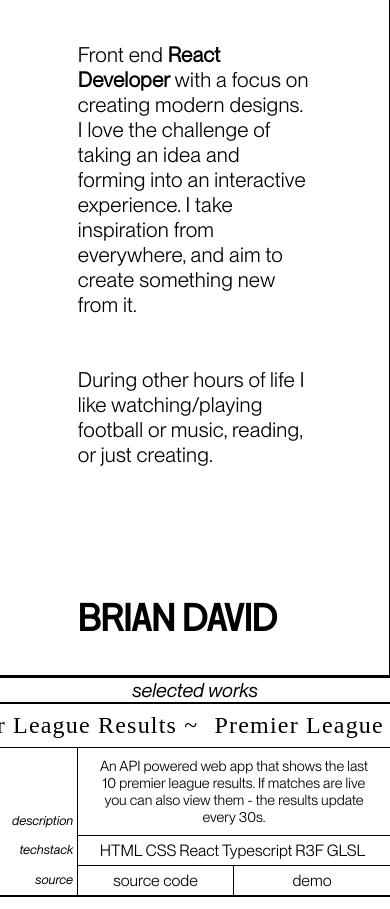
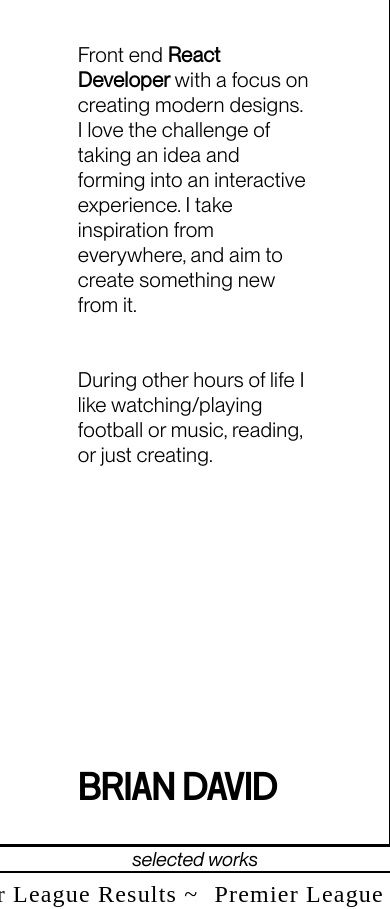
Before and after one commit to brian-david4/brian-portfolio-website, a React (Vite) app in the folder portfolio-website/: page / in a window 390 px wide. Shown: the top 909 px of the page. Built offline with nearby package versions, Linux system fonts and the light colour scheme; a web font is replaced by a local one.

Commit message:
Update mobile styling

```diff
--- a/portfolio-website/src/pages/Home2/home.module.css
+++ b/portfolio-website/src/pages/Home2/home.module.css
@@ -88,7 +88,7 @@
     flex-shrink: 0;
   }
   .sectionLeft {
-    height: 80vh !important;
+    height: 100vh !important;
   }
   .sectionRight {
     height: fit-content !important;
```
